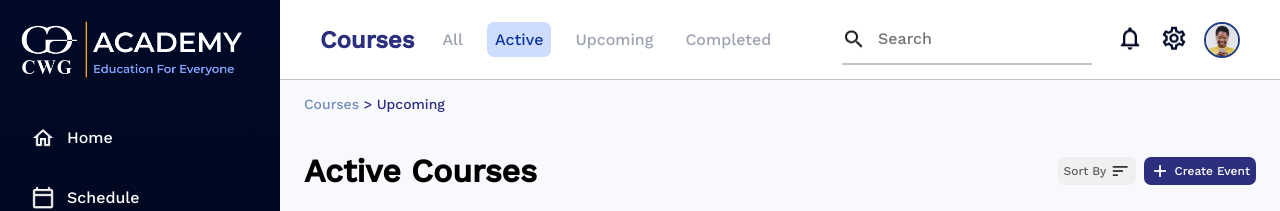
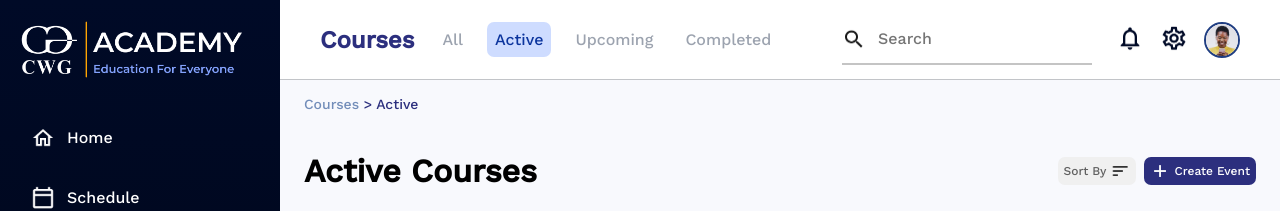
Before and after one commit to Emmanuel111111111111111/LMS-Academy, a React (Vite) app: page /admin-dashboard/courses/active in a window 1280 px wide. Shown: the top 211 px of the page. Built offline with nearby package versions, Linux system fonts and the light colour scheme.

Commit message:
Courses pages - Amara

```diff
--- a/src/Admin/Components/AdminCourse/AdminCourse.jsx
+++ b/src/Admin/Components/AdminCourse/AdminCourse.jsx
@@ -161,7 +161,7 @@ export const AdminCourse = () => {
         <>
         <div className={styles.whole}>
 
-            <div className={styles.breadcrumb}><a href="/admin-dashboard/courses">Courses</a> {'>'} Upcoming</div>
+            <div className={styles.breadcrumb}><a href="/admin-dashboard/courses">Courses</a> {'>'} Active</div>
 
             <div>
                 <div className={styles.title}>
```
